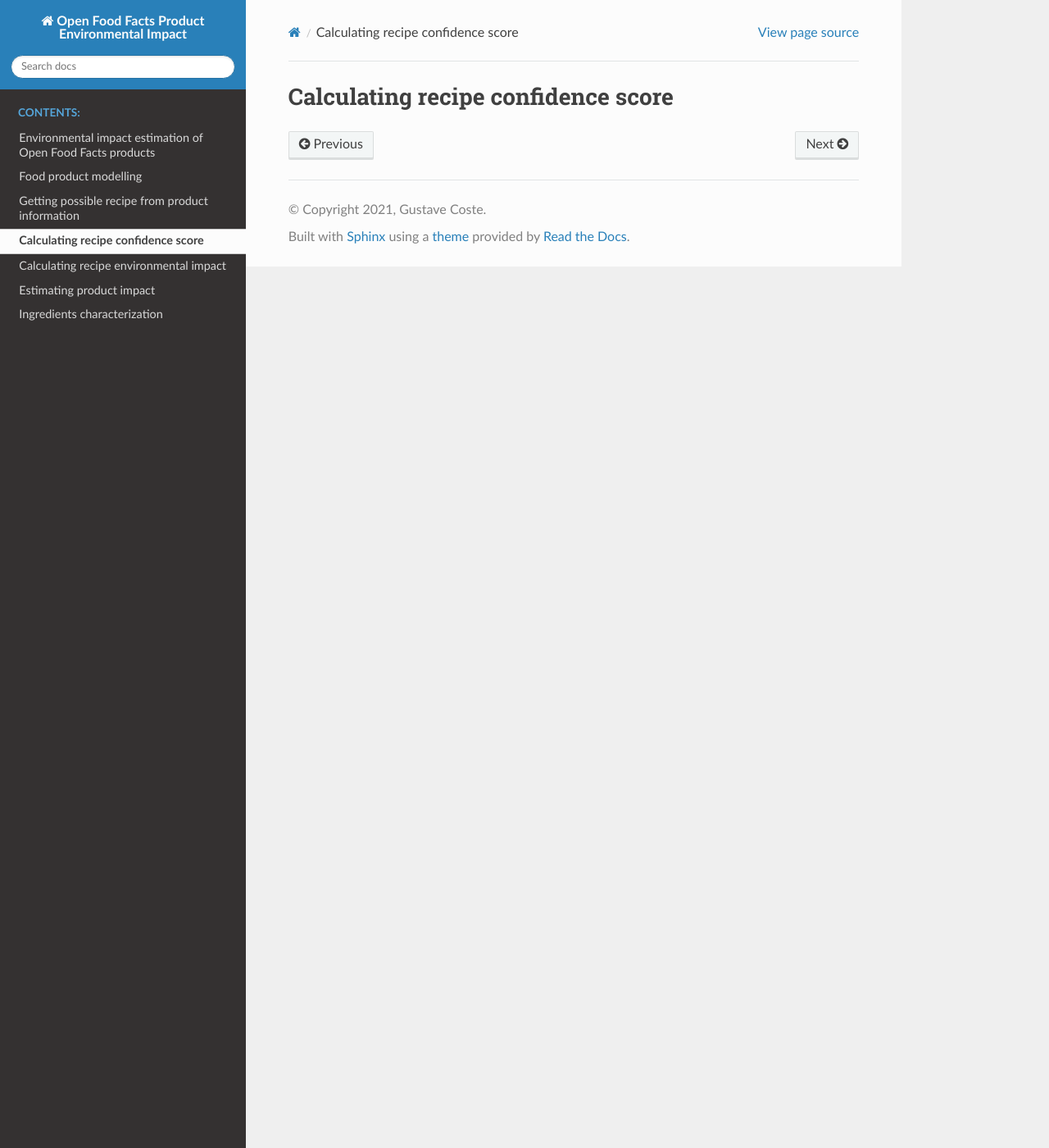
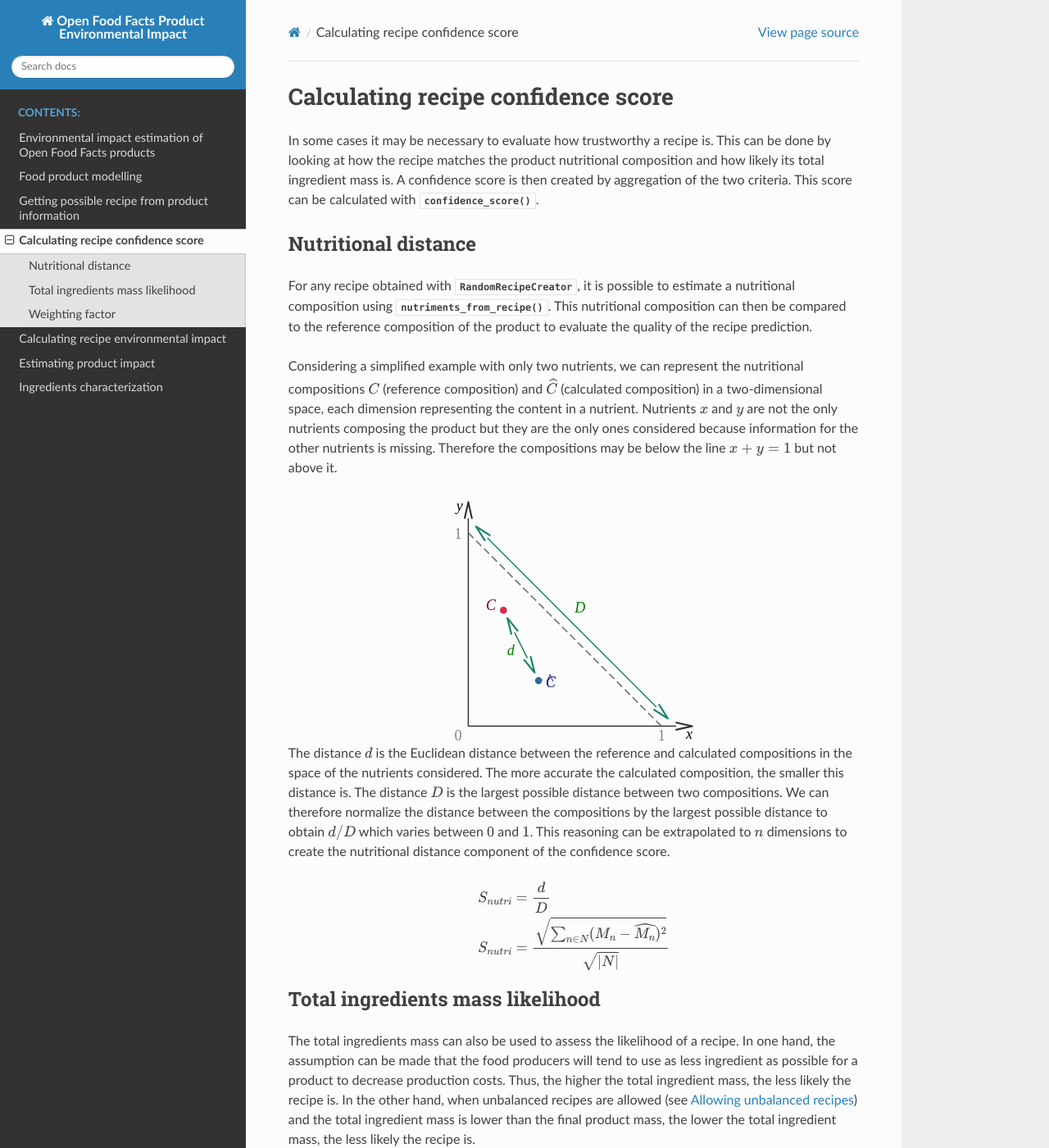
Before and after one commit to openfoodfacts/off-product-environmental-impact, a Sphinx documentation site: the page built from doc/source/calculating-recipe-confidence-score.rst, in a window 1280 px wide and 1400 px high. Shown: the whole window at 82% size. Built offline with Sphinx 7.4.7 and the Read the Docs theme 2.0.0, drawn with Linux system fonts in a browser that asks for light colours; some of the changed text lies outside the part shown.

Commit message:
Added part on confidence score

```diff
--- a/doc/source/calculating-recipe-confidence-score.rst
+++ b/doc/source/calculating-recipe-confidence-score.rst
@@ -1,2 +1,57 @@
 Calculating recipe confidence score
 ===================================
+
+In some cases it may be necessary to evaluate how trustworthy a recipe is. This can be done by looking at how the recipe matches the product nutritional composition and how likely its total ingredient mass is. A confidence score is then created by aggregation of the two criteria. This score can be calculated with :func:`~impacts_estimation.utils.confidence_score`.
+
+Nutritional distance
+--------------------
+
+For any recipe obtained with :class:`~impacts_estimation.impact_estimation.RandomRecipeCreator`, it is possible to estimate a nutritional composition using :func:`~impacts_estimation.utils.nutriments_from_recipe`. This nutritional composition can then be compared to the reference composition of the product to evaluate the quality of the recipe prediction.
+
+Considering a simplified example with only two nutrients, we can represent the nutritional compositions :math:`C` (reference composition) and :math:`\widehat{C}` (calculated composition) in a two-dimensional space, each dimension representing the content in a nutrient. Nutrients :math:`x` and :math:`y` are not the only nutrients composing the product but they are the only ones considered because information for the other nutrients is missing. Therefore the compositions may be below the line :math:`x + y = 1` but not above it.
+
+.. figure:: /_static/confidence_score_nutritional_distance_component.svg
+    :width: 300
+    :align: center
+    :alt: Confidence score nutritional distance component
+
+The distance :math:`d` is the Euclidean distance between the reference and calculated compositions in the space of the nutrients considered. The more accurate the calculated composition, the smaller this distance is. The distance :math:`D` is the largest possible distance between two compositions. We can therefore normalize the distance between the compositions by the largest possible distance to obtain :math:`d/D` which varies between :math:`0` and :math:`1`. This reasoning can be extrapolated to :math:`n` dimensions to create the nutritional distance component of the confidence score.
+
+.. math::
+    S_{nutri} &= \frac{d}{D} \\
+    S_{nutri} &= \frac{\sqrt{\sum_{n \in N} (M_n - \widehat{M_n})^2}}{\sqrt{|N|}}\\
+
+Total ingredients mass likelihood
+---------------------------------
+
+The total ingredients mass can also be used to assess the likelihood of a recipe. In one hand, the assumption can be made that the food producers will tend to use as less ingredient as possible for a product to decrease production costs. Thus, the higher the total ingredient mass, the less likely the recipe is. In the other hand, when unbalanced recipes are allowed (see :ref:`Allowing unbalanced recipes`) and the total ingredient mass is lower than the final product mass, the lower the total ingredient mass, the less likely the recipe is.
+
+A total ingredient mass likelihood indicator can easily be created by looking at how far the mass is from the product mass compared to the bounds.
+
+Let :math:`F` be the final mass of the product, :math:`M` the total mass of ingredients used, :math:`M_{min}` the minimum possible mass of ingredients used (:math:`M_{min} = F` if :code:`allow_unbalanced_recipe=False`) and :math:`M_{max}` the maximum possible mass of ingredients (:math:`M_{max} = \frac{F}{1-E}`). The total ingredient mass component of the confidence score :math:`S_{mass}` is defined as follows.
+
+.. math::
+    S_{mass} =
+    \begin{cases}
+        \frac{F - M}{F - M_{min}} \text{ if } \lt F\\
+        \\
+        1 \text{ if } M = F \\
+        \\
+        \frac{M - F}{M_{max} - F} \text{ if } M \gt F
+    \end{cases}
+
+
+.. figure:: /_static/confidence_score_mass_component.svg
+    :width: 400
+    :align: center
+    :alt: Confidence score ingredient mass component
+
+Weighting factor
+----------------
+
+Both component of the confidence score have values in :math:`[0,1]` with :math:`0` meaning a very high confidence level and :math:`1` a very poor one. These components can be combined in one score with higher values for better confidence with the following formula.
+
+.. math::
+    S = \frac{1}{wS_{nutri}+S_{mass}}
+
+:math:`w` is a weighting factor allowing to give more or less weight to one or the other component. By default, the nutritional distance component accounts 10 times more than the total ingredients mass component.
```
Also changed, not shown: doc/source/_static/confidence_score_mass_component.svg (added), doc/source/_static/confidence_score_nutritional_distance_component.svg (added), 2 other files.
